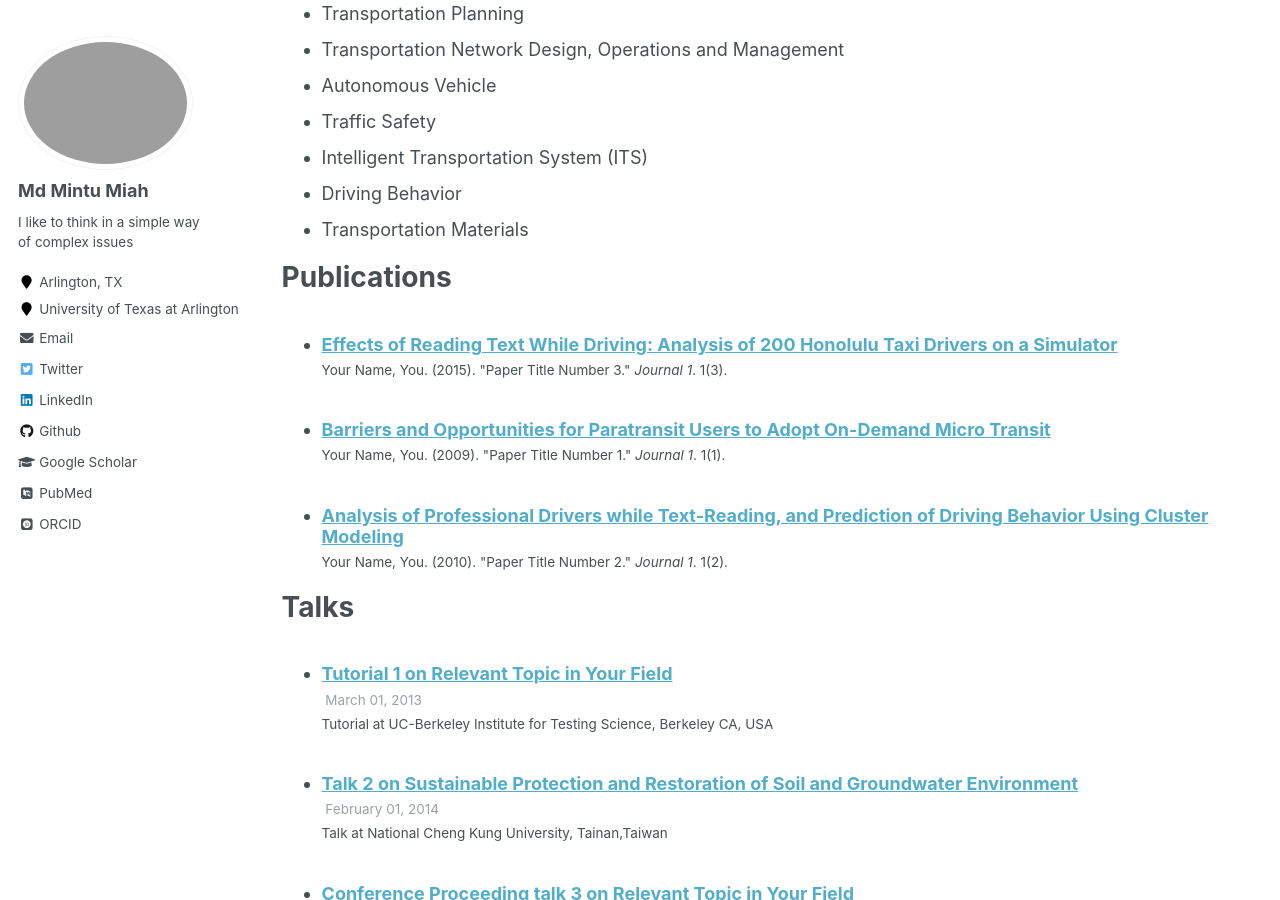
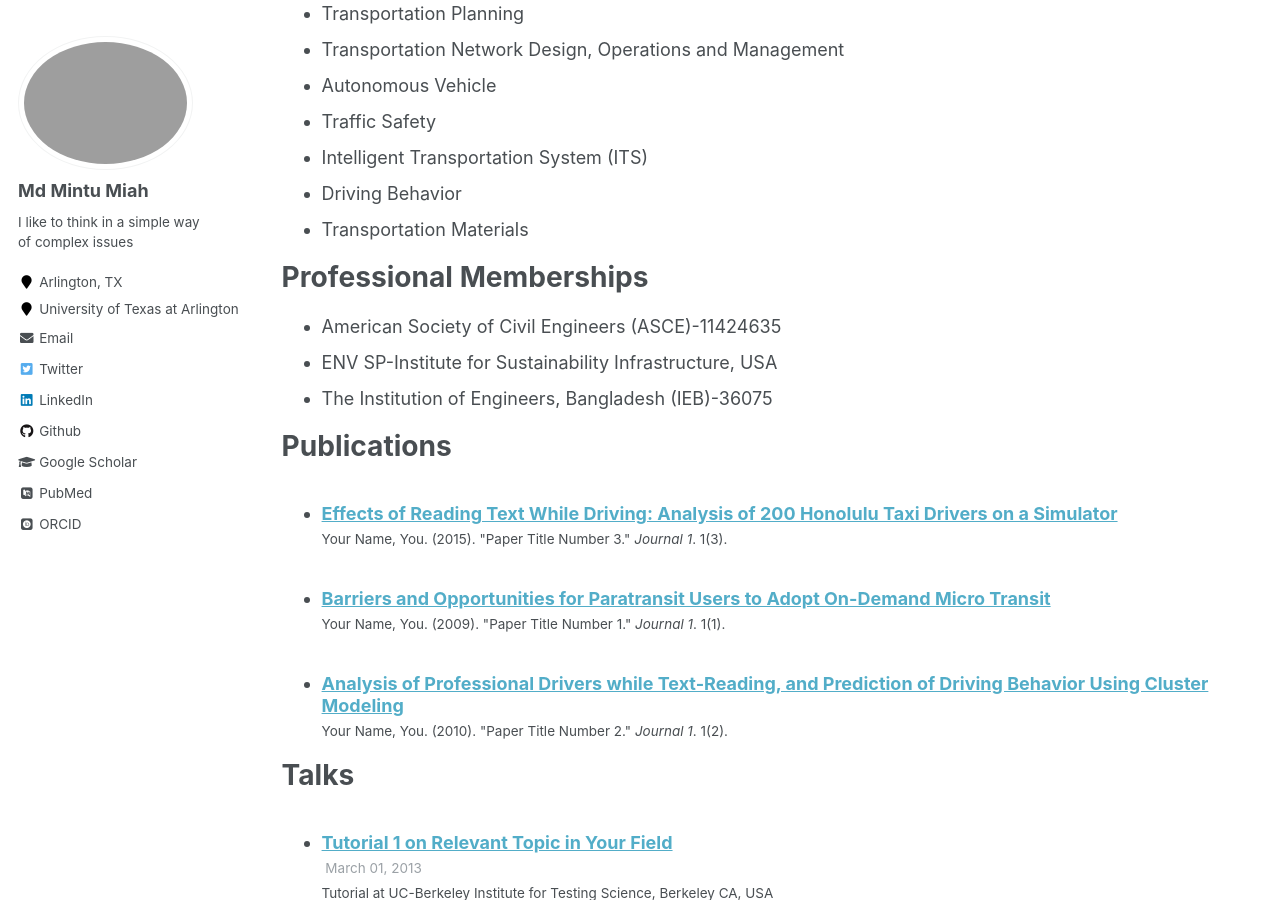
Before and after one commit to mintu07ruet/mintu07ruet.github.io, a Jekyll site: the page built from _pages/cv.md, in a window 1280 px wide and 900 px high, scrolled down 1924 px. Built offline with Jekyll 4.4.1, drawn with Linux system fonts in a browser that asks for light colours; some web fonts are replaced.

Commit message:
Update cv.md

```diff
--- a/_pages/cv.md
+++ b/_pages/cv.md
@@ -79,7 +79,11 @@ Research Interestes
 * Driving Behavior
 * Transportation Materials
 
-
+Professional Memberships
+======
+* American Society of Civil Engineers (ASCE)-11424635
+* ENV SP-Institute for Sustainability Infrastructure, USA
+* The Institution of Engineers, Bangladesh (IEB)-36075
 
 Publications
 ======
```
